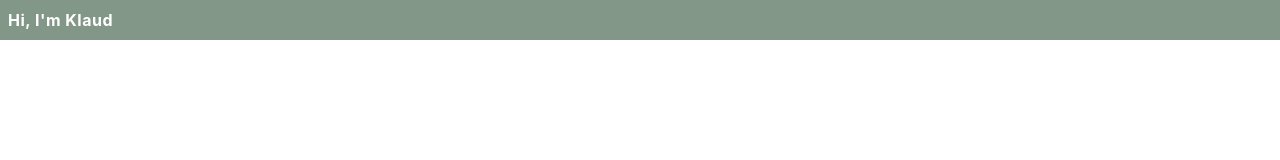
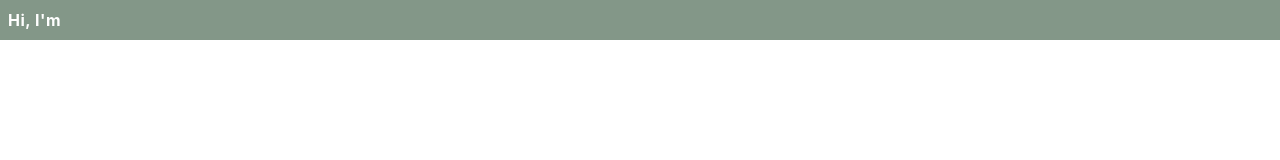
Before and after one commit to klubinskak/my-portfolio-next-js, a Next.js app: page /components/Hero/Type in a window 1280 px wide. Shown: the top 160 px of the page. Built offline with nearby package versions, Linux system fonts and the light colour scheme; what tailwindcss-debug-screens would draw is missing.

Commit message:
changes in packages

```diff
--- a/package.json
+++ b/package.json
@@ -47,8 +47,6 @@
     "@types/react-scroll": "^1.8.6",
     "@types/react-vertical-timeline-component": "^3.3.3",
     "autoprefixer": "^10.4.13",
-    "enzyme": "^3.11.0",
-    "enzyme-adapter-react-16": "^1.15.7",
     "jest-preview": "^0.3.1",
     "npm-run-all": "^4.1.5",
     "postcss": "^8.4.21",
--- a/src/pages/components/Hero/Type.tsx
+++ b/src/pages/components/Hero/Type.tsx
@@ -10,7 +10,7 @@ const Type = () => {
           strings: ["Hi, I'm Klaudia! "],
           autoStart: true,
           loop: true,
-          deleteSpeed: 50
+          deleteSpeed: 100
         }}
       />
     </div>
```
Also changed, not shown: 1 other file (tests, documents, lock files or other folders).
